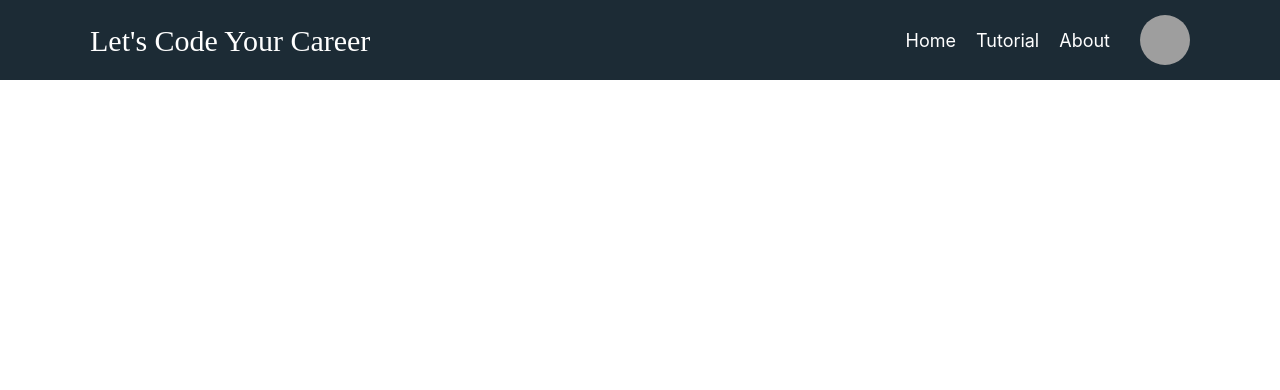
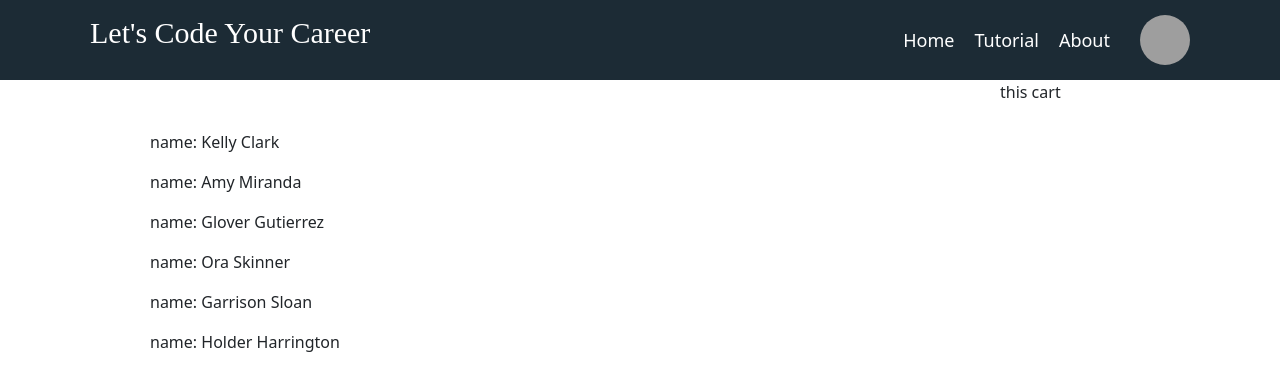
Before and after one commit to sakibmohammad79/programming-web-ass8, a React (Vite) app: page / in a window 1280 px wide. Shown: the top 390 px of the page. Built offline with nearby package versions, Linux system fonts and the light colour scheme; grey boxes are pictures that could not be loaded.

Commit message:
data fetch from fackData.json file

```diff
--- a/package.json
+++ b/package.json
@@ -9,7 +9,9 @@
     "preview": "vite preview"
   },
   "dependencies": {
+    "bootstrap": "^5.2.3",
     "react": "^18.2.0",
+    "react-bootstrap": "^2.7.2",
     "react-dom": "^18.2.0"
   },
   "devDependencies": {
--- /dev/null
+++ b/public/fackData.json
@@ -0,0 +1,57 @@
+[
+    {
+      "id": "6425bfb1d5d7aedd0c36dcee",
+      "slide_picture": "http://placehold.it/32x32",
+      "outhor_picture": "http://placehold.it/32x32",
+      "time": 11,
+      "name": "Kelly Clark",
+      "title": "Dolore elit fugiat quis duis consequat commodo eu enim cupidatat incididunt. Eu reprehenderit reprehenderit culpa quis non sint. Proident ullamco officia eiusmod sit anim ad ex eu officia nisi duis nulla. Laboris dolor esse sunt aute sunt.\r\n",
+      "date": "2017-06-29T04:00:12 -06:00"
+    },
+    {
+        "id": "6425bfeea331ed817b7f56f6",
+        "slide_picture": "http://placehold.it/32x32",
+        "outhor_picture": "http://placehold.it/32x32",
+        "time": 9,
+        "name": "Amy Miranda",
+        "title": "Proident consectetur aute incididunt aliqua sunt ut laborum aute proident duis quis. Reprehenderit occaecat ut reprehenderit aliqua reprehenderit et amet est tempor consectetur tempor esse. Sint irure magna amet laboris fugiat non duis do nostrud reprehenderit. Proident irure labore exercitation sit irure tempor laboris cupidatat veniam excepteur magna excepteur aliquip labore. Fugiat non irure sit veniam ex eu id mollit labore pariatur ea id cillum. Ipsum ut qui est nisi eiusmod. Anim voluptate adipisicing officia ea velit occaecat sunt officia voluptate.\r\n",
+        "date": "2018-11-04T07:03:17 -06:00"
+    },
+    {
+        "id": "6425c002eae97c0ba0767371",
+        "slide_picture": "http://placehold.it/32x32",
+        "outhor_picture": "http://placehold.it/32x32",
+        "time": 7,
+        "name": "Glover Gutierrez",
+        "title": "Duis do et adipisicing consequat ex adipisicing consequat consectetur sunt do. Elit ex aliquip pariatur anim amet eiusmod ipsum in cillum amet pariatur. Fugiat duis fugiat sit est labore amet sunt est aliquip duis nostrud. Aliquip consectetur quis quis non elit elit nulla cillum sunt. Incididunt mollit eu velit ipsum aliqua tempor ipsum labore mollit dolore duis excepteur.\r\n",
+        "date": "2014-03-04T02:35:21 -06:00"
+      },
+      {
+        "id": "6425c029372b5a83c6e17f8f",
+        "slide_picture": "http://placehold.it/32x32",
+        "outhor_picture": "http://placehold.it/32x32",
+        "time": 12,
+        "name": "Ora Skinner",
+        "title": "Mollit adipisicing duis nostrud laboris exercitation consequat reprehenderit culpa. Veniam incididunt amet esse id. Ut exercitation ad sunt mollit reprehenderit labore non consequat eu. Eu anim aliquip excepteur eu dolor aliqua ea consequat officia. Anim anim sunt laboris occaecat non laborum anim aliqua sint sint.\r\n",
+        "date": "2021-03-04T11:18:15 -06:00"
+      },
+      {
+        "id": "6425c0365b516a0d4fafe30e",
+        "slide_picture": "http://placehold.it/32x32",
+        "outhor_picture": "http://placehold.it/32x32",
+        "time": 19,
+        "name": "Garrison Sloan",
+        "title": "Magna qui Lorem velit officia adipisicing adipisicing. Nulla voluptate minim sint ad tempor nulla id ea labore deserunt dolor incididunt eu. Ipsum commodo laboris minim mollit laboris eiusmod in ullamco qui mollit irure excepteur. Amet cillum officia occaecat consectetur in ut pariatur cillum cillum ut aliquip. Laboris eiusmod commodo dolor fugiat consequat sint deserunt occaecat Lorem.\r\n",
+        "date": "2022-11-28T01:45:39 -06:00"
+      },
+      {
+        "id": "6425c044725647023135e1c1",
+        "slide_picture": "http://placehold.it/32x32",
+        "outhor_picture": "http://placehold.it/32x32",
+        "time": 12,
+        "name": "Holder Harrington",
+        "title": "Incididunt nulla eiusmod non in incididunt qui minim aliqua nulla nulla nostrud ad. Dolor laborum nulla exercitation aliquip minim irure ad ex nostrud officia ipsum. Enim tempor non sunt pariatur consequat ad ex exercitation voluptate labore eu laboris. Ut est aliqua aliqua exercitation dolor eu aute. Sunt deserunt quis culpa culpa do magna pariatur tempor elit mollit eiusmod esse elit esse. Eiusmod consectetur consequat nulla veniam in dolore laborum culpa nostrud et consequat. Anim quis laboris cillum id culpa nisi veniam velit veniam ex qui.\r\n",
+        "date": "2021-11-14T03:54:52 -06:00"
+      }
+
+  ]
--- a/src/App.jsx
+++ b/src/App.jsx
@@ -3,13 +3,15 @@ import reactLogo from './assets/react.svg'
 import viteLogo from '/vite.svg'
 import './App.css'
 import Header from './components/Header/Header'
-
+import 'bootstrap/dist/css/bootstrap.min.css';
+import ProgrammingWeb from './components/ProgrammingWeb/ProgrammingWeb'
 function App() {
   const [count, setCount] = useState(0)
 
   return (
     <div className="App">
       <Header></Header>
+      <ProgrammingWeb></ProgrammingWeb>
     </div>
   )
 }
--- /dev/null
+++ b/src/components/ProgrammingSlide/ProgrammingSlide.jsx
@@ -0,0 +1,12 @@
+import React from 'react';
+
+const ProgrammingSlide = (props) => {
+    const {name, id, title, time, date} = props.data;
+    return (
+        <div>
+            <p>name: {name}</p>
+        </div>
+    );
+};
+
+export default ProgrammingSlide;
--- /dev/null
+++ b/src/components/ProgrammingWeb/ProgrammingWeb.css
@@ -0,0 +1,9 @@
+.programming-web{
+    min-width: 100%;
+    padding: 0 100px;
+    display: grid;
+    grid-template-columns: 5fr 1fr;
+}
+.programming-slides{
+    margin: 50px;
+}
--- /dev/null
+++ b/src/components/ProgrammingWeb/ProgrammingWeb.jsx
@@ -0,0 +1,29 @@
+import React, { useEffect, useState } from 'react';
+import ProgrammingSlide from '../ProgrammingSlide/ProgrammingSlide';
+import './ProgrammingWeb.css'
+
+const ProgrammingWeb = () => {
+    const [datas, setDatas] = useState([]);
+    useEffect(() => {
+        fetch('fackData.json')
+        .then((res) => res.json())
+        .then((data) => setDatas(data))
+    },[])
+    return (
+        <div className='programming-web'>
+            <div className='programming-slides'>
+                {
+                   datas.map((data) => <ProgrammingSlide
+                   key={data.id}
+                   data={data}
+                   ></ProgrammingSlide>)
+                }
+            </div>
+            <div className='programming-cart'>
+                <p>this cart </p>
+            </div>
+        </div>
+    );
+};
+
+export default ProgrammingWeb;
```
Also changed, not shown: src/components/ProgrammingSlide/ProgrammingSlide.css (added), 1 other file (tests, documents, lock files or other folders).
